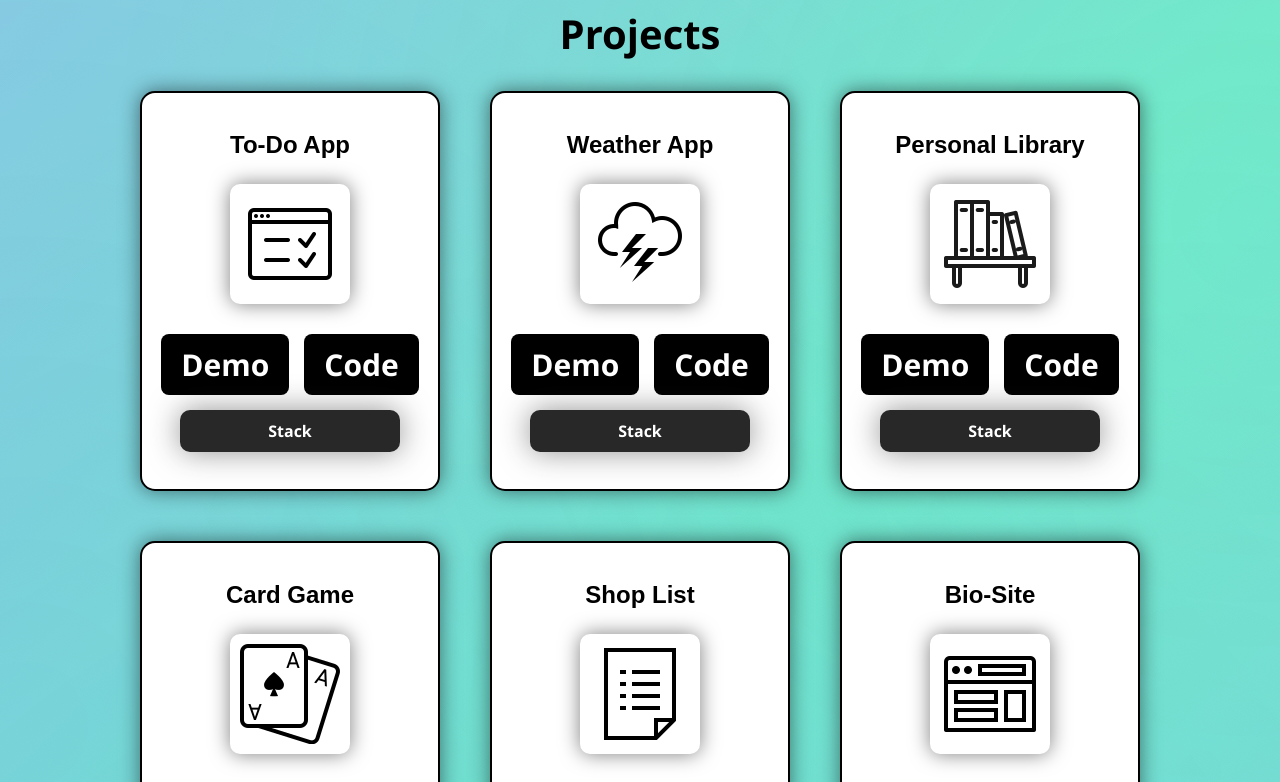
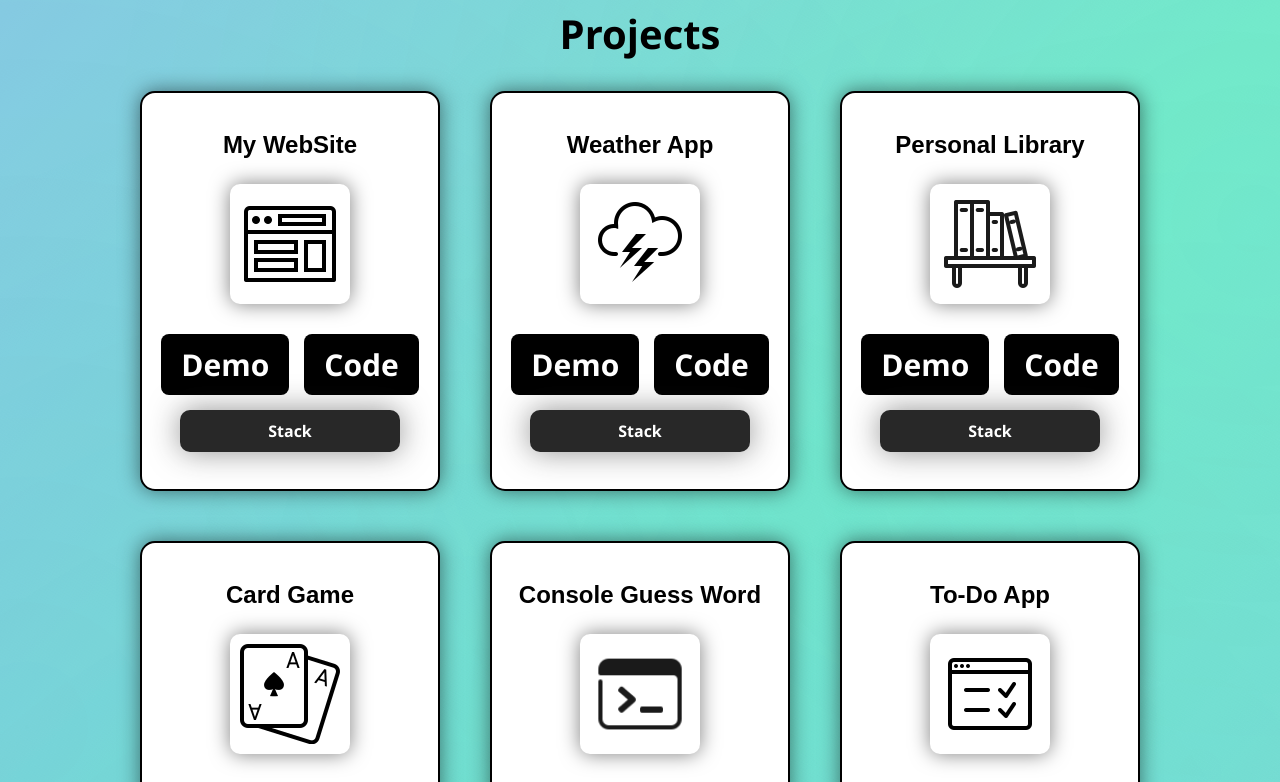
Before and after one commit to everidiy/Site-About-Me, a React (Vite) app: page / in a window 1280 px wide. Shown: the part 3220-4002 px from the top of the page. Built offline with nearby package versions, Linux system fonts and the light colour scheme.

Commit message:
website 3.3

```diff
--- a/src/components/Projects.jsx
+++ b/src/components/Projects.jsx
@@ -21,11 +21,11 @@ function Container() {
     const dataProjects = [
     {
         id: 1,
-        name: t('projects.items.todo.name'),
-        img: "/todo.png",
-        demo: '*',
-        code: 'https://github.com/everidiy/To-Do-List-App-Only-React-TypeScript-',
-        techologies: 'HTML, CSS, JavaScript, React, Typescript'
+        name: t('projects.items.biosite.name'),
+        img: "/site.png",
+        demo: 'https://everidiy.vercel.app/',
+        code: 'https://github.com/everidiy/Site-About-Me',
+        techologies: 'HTML, CSS, JavaScript, React, React Router, JSON, API'
     },
     {
         id: 2,
@@ -53,19 +53,19 @@ function Container() {
     },
     {
         id: 5,
-        name: t('projects.items.shoplist.name'),
-        img: "/list.png",
-        demo: '%',
-        code: 'https://github.com/everidiy/ShoppingList-App',
-        techologies: 'HTML, CSS, JavaScript'
+        name: t('projects.items.consolegame.name'),
+        img: "/console.png",
+        demo: 'https://disk.yandex.ru/d/WsK8v-vyfZsD0w',
+        code: 'https://github.com/everidiy/Zinland-Island-Guess-A-Word',
+        techologies: 'C#'
     },
     {
         id: 6,
-        name: t('projects.items.biosite.name'),
-        img: "/site.png",
-        demo: '%',
-        code: 'https://github.com/everidiy/repeating-Bio-Site-Zendaya',
-        techologies: 'HTML, CSS'
+        name: t('projects.items.todo.name'),
+        img: "/todo.png",
+        demo: 'https://your-daily-tasks.vercel.app/',
+        code: 'https://github.com/everidiy/Daily-Tasks-App',
+        techologies: 'HTML, CSS, JavaScript, React'
     },
     ]
 
--- a/src/contexts/jsons/en.json
+++ b/src/contexts/jsons/en.json
@@ -132,11 +132,11 @@
             "cardgame": {
             "name": "Card Game"
             },
-            "shoplist": {
-            "name": "Shop List"
+            "consolegame": {
+            "name": "Console Guess Word"
             },
             "biosite": {
-            "name": "Bio-Site"
+            "name": "My WebSite"
             }
         }
     },
```
Also changed, not shown: public/console.png (added).
